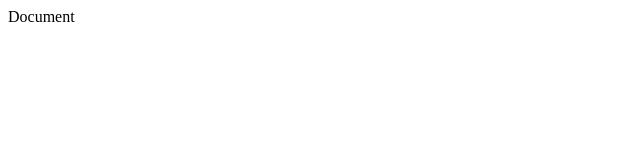
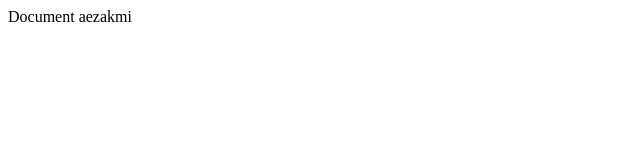
Before and after one commit to sdelka812/first, a plain HTML site: page index.html in a window 1280 px wide. Shown: the full height of the page, 0-640 px from the left. Drawn offline with Linux system fonts and the light colour scheme.

Commit message:
newContent

```diff
--- a/index.html
+++ b/index.html
@@ -8,5 +8,6 @@
 </head>
 <body>
     Document
+    aezakmi
 </body>
 </html>
```
